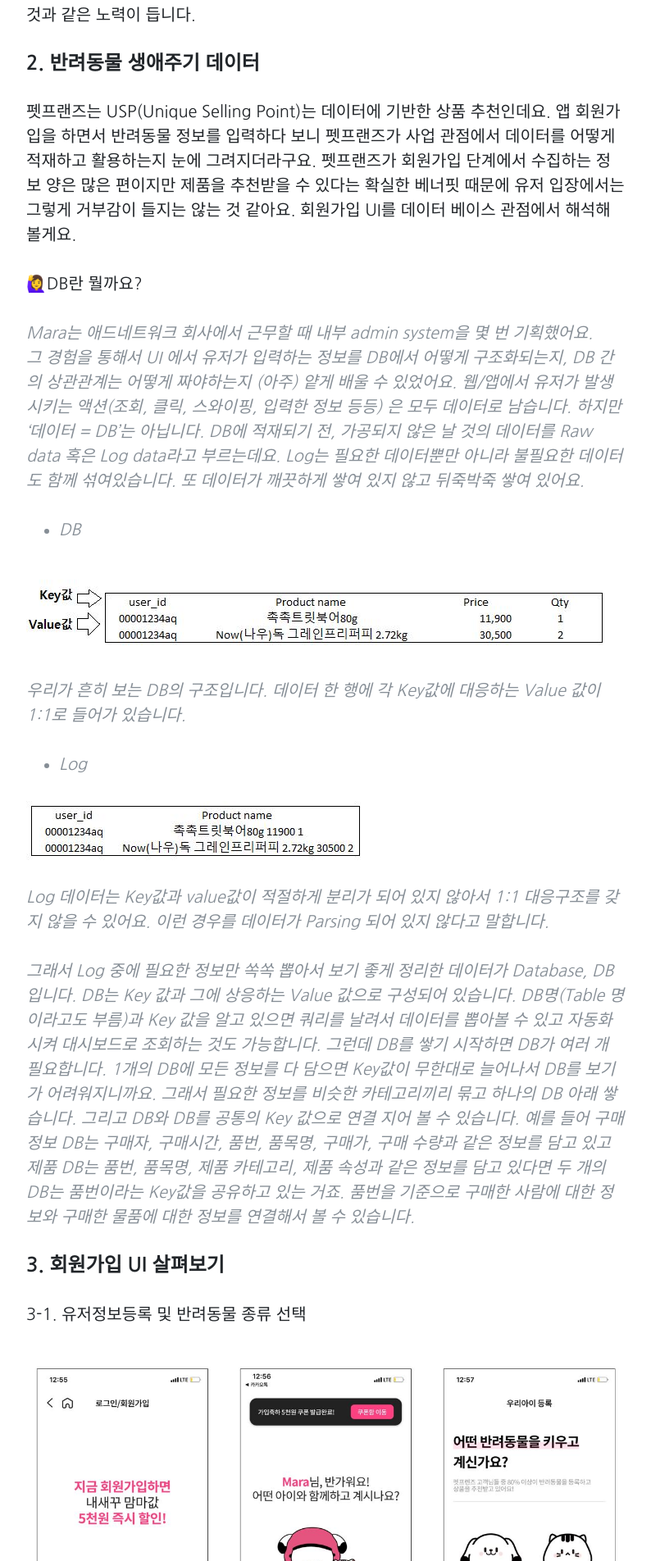
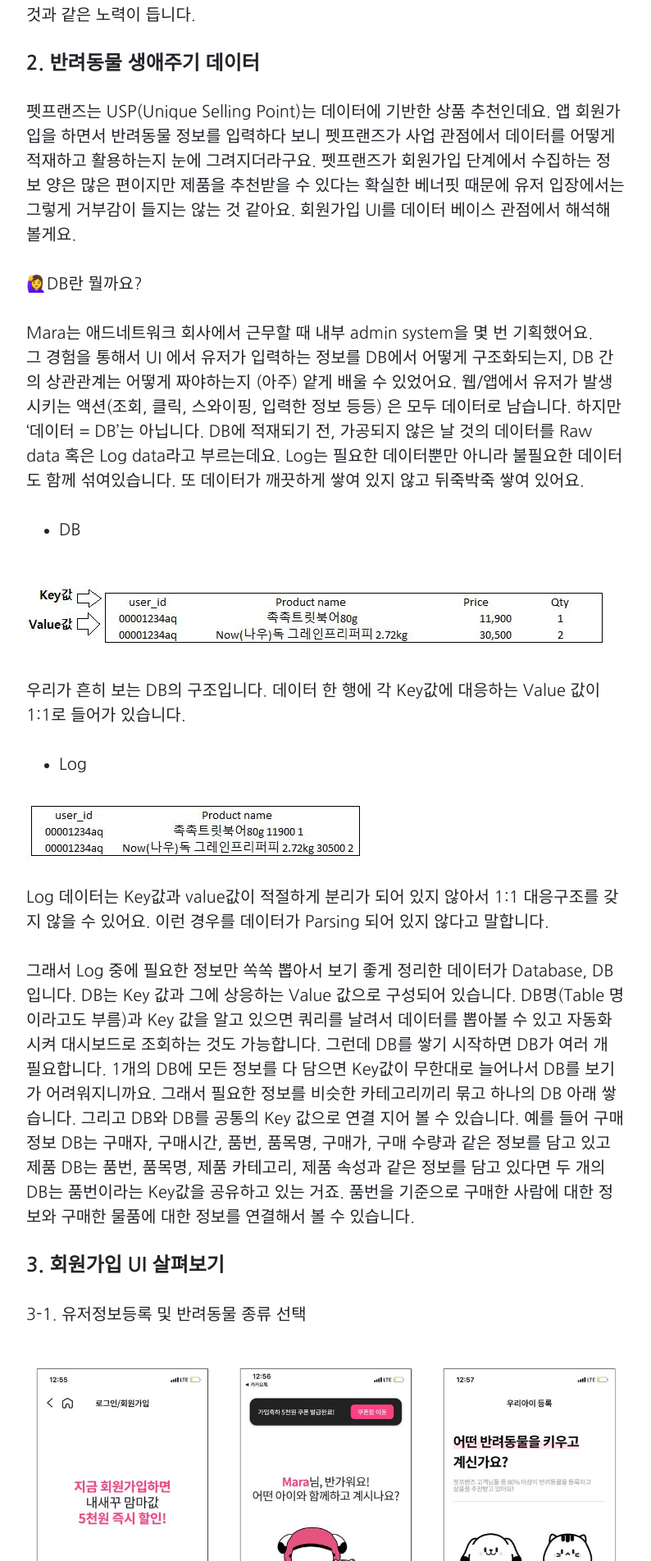
Before and after one commit to Marapro88/mara, a Jekyll site: the page built from _posts/Essay/2020-12-13-essay-business-petfriends-db.md, in a window 1280 px wide. Shown: the part 1597-3501 px from the top of the page at 82% size, without its empty margins (243-1037 px from the left). Built offline with Jekyll 4.4.1, drawn with Linux system fonts in a browser that asks for light colours; comment, search, counter and statistics services are not loaded.

Commit message:
1213 탈고고

```diff
--- a/_posts/Essay/2020-12-13-essay-business-petfriends-db.md
+++ b/_posts/Essay/2020-12-13-essay-business-petfriends-db.md
@@ -41,22 +41,22 @@ content_id: '1012'
 
  🙋‍♀️DB란 뭘까요?
 
-> Mara는 애드네트워크 회사에서 근무할 때 내부 admin system을 몇 번 기획했어요.<BR>
-> 그 경험을 통해서 UI 에서 유저가 입력하는 정보를 DB에서 어떻게 구조화되는지, DB 간의 상관관계는 어떻게 짜야하는지 (아주) 얕게 배울 수 있었어요. 웹/앱에서 유저가 발생시키는 액션(조회, 클릭, 스와이핑, 입력한 정보 등등) 은 모두 데이터로 남습니다. 하지만 '데이터 = DB'는 아닙니다. DB에 적재되기 전, 가공되지 않은 날 것의 데이터를 Raw data 혹은 Log data라고 부르는데요. Log는 필요한 데이터뿐만 아니라 불필요한 데이터도 함께 섞여있습니다. 또 데이터가 깨끗하게 쌓여 있지 않고 뒤죽박죽 쌓여 있어요.
->
-> - DB
->
-> ![이미지4](/img/essay/13/04.JPG)
->
-> 우리가 흔히 보는 DB의 구조입니다. 데이터 한 행에 각 Key값에 대응하는 Value 값이 1:1로 들어가 있습니다.
->
-> - Log
->
-> ![이미지5](/img/essay/13/05.JPG)
->
->  Log 데이터는 Key값과 value값이 적절하게 분리가 되어 있지 않아서 1:1 대응구조를 갖지 않을 수 있어요. 이런 경우를 데이터가 Parsing 되어 있지 않다고 말합니다.
->
->  그래서 Log 중에 필요한 정보만 쏙쏙 뽑아서 보기 좋게 정리한 데이터가 Database, DB입니다. DB는 Key 값과 그에 상응하는 Value 값으로 구성되어 있습니다. DB명(Table 명이라고도 부름)과 Key 값을 알고 있으면 쿼리를 날려서 데이터를 뽑아볼 수 있고 자동화시켜 대시보드로 조회하는 것도 가능합니다.  그런데 DB를 쌓기 시작하면 DB가 여러 개 필요합니다. 1개의 DB에 모든 정보를 다 담으면 Key값이 무한대로 늘어나서 DB를 보기가 어려워지니까요. 그래서 필요한 정보를 비슷한 카테고리끼리 묶고 하나의 DB 아래 쌓습니다. 그리고 DB와 DB를 공통의 Key 값으로 연결 지어 볼 수 있습니다. 예를 들어 구매정보 DB는 구매자, 구매시간, 품번, 품목명, 구매가, 구매 수량과 같은 정보를 담고 있고 제품 DB는 품번, 품목명, 제품 카테고리, 제품 속성과 같은 정보를 담고 있다면 두 개의 DB는 품번이라는 Key값을 공유하고 있는 거죠. 품번을 기준으로 구매한 사람에 대한 정보와 구매한 물품에 대한 정보를 연결해서 볼 수 있습니다.
+Mara는 애드네트워크 회사에서 근무할 때 내부 admin system을 몇 번 기획했어요.<BR>
+그 경험을 통해서 UI 에서 유저가 입력하는 정보를 DB에서 어떻게 구조화되는지, DB 간의 상관관계는 어떻게 짜야하는지 (아주) 얕게 배울 수 있었어요. 웹/앱에서 유저가 발생시키는 액션(조회, 클릭, 스와이핑, 입력한 정보 등등) 은 모두 데이터로 남습니다. 하지만 '데이터 = DB'는 아닙니다. DB에 적재되기 전, 가공되지 않은 날 것의 데이터를 Raw data 혹은 Log data라고 부르는데요. Log는 필요한 데이터뿐만 아니라 불필요한 데이터도 함께 섞여있습니다. 또 데이터가 깨끗하게 쌓여 있지 않고 뒤죽박죽 쌓여 있어요.
+
+- DB
+
+![이미지4](/img/essay/13/04.JPG)
+
+우리가 흔히 보는 DB의 구조입니다. 데이터 한 행에 각 Key값에 대응하는 Value 값이 1:1로 들어가 있습니다.
+
+- Log
+
+![이미지5](/img/essay/13/05.JPG)
+
+ Log 데이터는 Key값과 value값이 적절하게 분리가 되어 있지 않아서 1:1 대응구조를 갖지 않을 수 있어요. 이런 경우를 데이터가 Parsing 되어 있지 않다고 말합니다.
+
+그래서 Log 중에 필요한 정보만 쏙쏙 뽑아서 보기 좋게 정리한 데이터가 Database, DB입니다. DB는 Key 값과 그에 상응하는 Value 값으로 구성되어 있습니다. DB명(Table 명이라고도 부름)과 Key 값을 알고 있으면 쿼리를 날려서 데이터를 뽑아볼 수 있고 자동화시켜 대시보드로 조회하는 것도 가능합니다.  그런데 DB를 쌓기 시작하면 DB가 여러 개 필요합니다. 1개의 DB에 모든 정보를 다 담으면 Key값이 무한대로 늘어나서 DB를 보기가 어려워지니까요. 그래서 필요한 정보를 비슷한 카테고리끼리 묶고 하나의 DB 아래 쌓습니다. 그리고 DB와 DB를 공통의 Key 값으로 연결 지어 볼 수 있습니다. 예를 들어 구매정보 DB는 구매자, 구매시간, 품번, 품목명, 구매가, 구매 수량과 같은 정보를 담고 있고 제품 DB는 품번, 품목명, 제품 카테고리, 제품 속성과 같은 정보를 담고 있다면 두 개의 DB는 품번이라는 Key값을 공유하고 있는 거죠. 품번을 기준으로 구매한 사람에 대한 정보와 구매한 물품에 대한 정보를 연결해서 볼 수 있습니다.
 
 #### 3. 회원가입 UI 살펴보기
 
```
